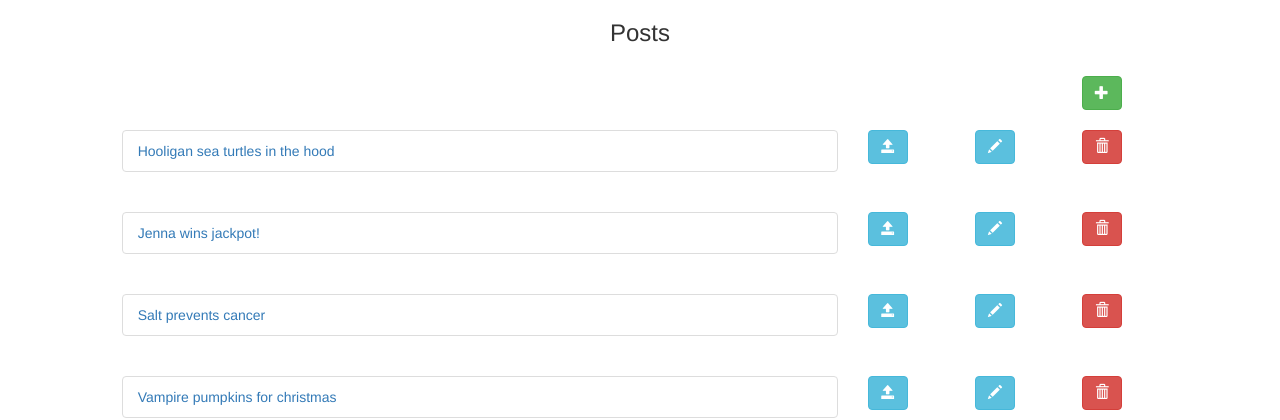
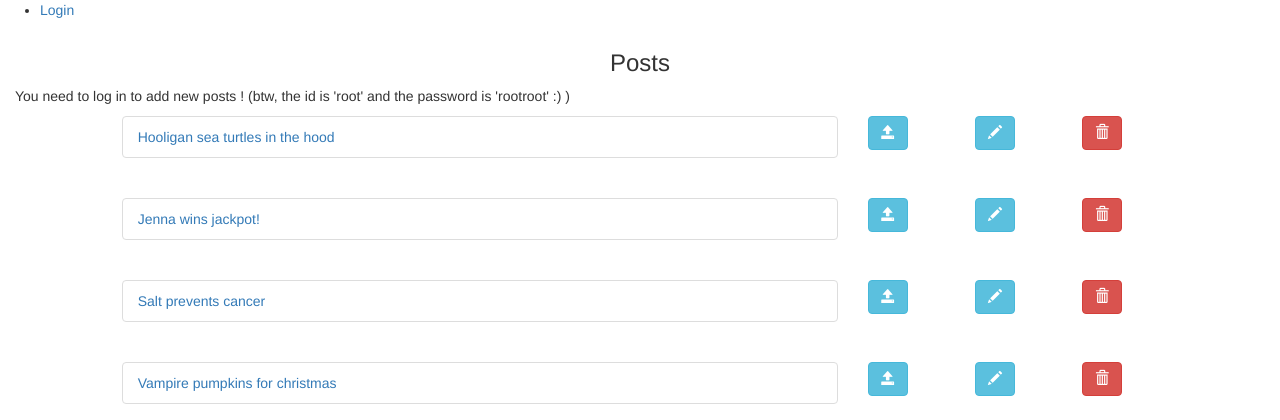
Before and after one commit to Suhlow/CRUD_Django, a Django app: page / in a window 1280 px wide. Shown: the top 420 px of the page. Run offline with Django 3.2, Linux system fonts and the light colour scheme; data comes from the database, SQL or seed files in the repository; both versions use the stored data as it was after the commit; some libraries are stand-ins or nearby versions.

Commit message:
add: features : admin full ok
bis - because i suck at git

```diff
--- a/CRUD/Crud_tp/templates/Crud_tp/base.html
+++ b/CRUD/Crud_tp/templates/Crud_tp/base.html
@@ -7,6 +7,14 @@
 <link rel="stylesheet" href="https://maxcdn.bootstrapcdn.com/bootstrap/3.4.0/css/bootstrap.min.css">
 </head>
 <body>
+<ul class="sidebar-nav">
+ {% if user.is_authenticated %}
+     <li>User: {{ user.get_username }}</li>
+     <li><a href="{% url 'logout'%}?next={{request.path}}">Logout</a></li>
+   {% else %}
+     <li><a href="{% url 'login'%}?next={{request.path}}">Login</a></li>
+   {% endif %}
+  </ul>
 {% block content %}
 {% endblock %}
 <script src="https://code.jquery.com/jquery-3.3.1.slim.min.js" integrity="sha384-q8i/X+965DzO0rT7abK41JStQIAqVgRVzpbzo5smXKp4YfRvH+8abtTE1Pi6jizo" crossorigin="anonymous"></script>
--- a/CRUD/Crud_tp/templates/Crud_tp/index.html
+++ b/CRUD/Crud_tp/templates/Crud_tp/index.html
@@ -8,10 +8,22 @@
   </div>
   <div class="col-md-1 col-xs-1 col-sm-1"></div>
  </div>
+
+  {% if user.is_authenticated %}
     <div class="row">
-  <div class="col-md-10 col-xs-10 col-sm-10"></div>
+     <div class="col-md-10 col-xs-10 col-sm-10">
+      <p> Welcome <bold> {{ user.get_username }} </bold> ! </br>
+           => CREATE A POST : Feel free to add new fabulous posts by clicking on the green button :) </br>
+           => READ A POST : Click on the title of the post to read a post </br>
+           => EDIT A POST : Click on the pen icon to edit a post</br>
+           => DELETE A POST : Click on the red garbage icon to delete a post</br></br></br>
+
+        <em> => This website was brought to you by : an angsty student, a handy tutorial and some mozilla documentation</em>
+      </p>
+     </div>
      <div class="col-md-2 col-xs-1 col-sm-1">
       <br/>
+
                <a href="{% url 'post' %}">
                  <button type="button" class="btn btn-success">
                    <span class="glyphicon glyphicon-plus"></span>
@@ -20,6 +32,14 @@
      </div>
     </div>
     <br/>
+    {% else %}
+     <div class="row">
+        <div class="col-md-10  col-xs-10 col-sm-10">
+          <p>You need to log in to add new posts ! (btw, the id is 'root' and the password is 'rootroot' :) )</p>
+        </div>
+     </div>
+   {% endif %}
+
  {% for post in post_list %}
   <div class="row">
    <div class="col-md-1 col-xs-1 col-sm-1"></div>
--- a/CRUD/Crud_tp/templates/registration/login.html
+++ b/CRUD/Crud_tp/templates/registration/login.html
@@ -1,5 +1,4 @@
-{% extends "../Crud_tp/base.html" %}
-
+{% extends "Crud_tp/base.html" %}
 {% block content %}
 
   {% if form.errors %}
@@ -31,7 +30,4 @@
     <input type="hidden" name="next" value="{{ next }}" />
   </form>
 
-  {# Assumes you setup the password_reset view in your URLconf #}
-  <p><a href="{% url 'password_reset' %}">Lost password?</a></p>
-
 {% endblock %}
```
Also changed, not shown: CRUD/Crud_tp/templates/registration/logged_out.html (+6 -10 lines), CRUD/Crud_tp/views.py (+9 -5 lines), CRUD/db.sqlite3. Lines whose indentation alone changed are shown as unchanged.
